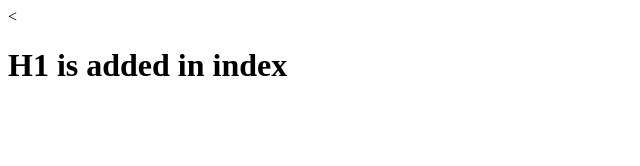
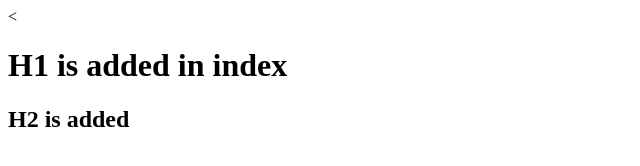
Before and after one commit to kinstackfull/git-one, a plain HTML site: page index.html in a window 1280 px wide. Shown: the whole page, without its empty margins (0-640 px from the left). Drawn offline with Linux system fonts and the light colour scheme.

Commit message:
Added new heading h2 to html

```diff
--- /dev/null
+++ b/feature-1.js
@@ -0,0 +1 @@
+console.log('Added1 feature')
--- /dev/null
+++ b/feature-a.js
@@ -0,0 +1 @@
+console.log('Added feature-a')
--- /dev/null
+++ b/feature-b.js
@@ -0,0 +1 @@
+console.log('Added feature-b')
--- a/index.html
+++ b/index.html
@@ -6,6 +6,6 @@
   </head>
   <body>
      <h1>H1 is added in index</h1>
-
+     <h2>H2 is added</h2>
   </body>
 </html>
```
